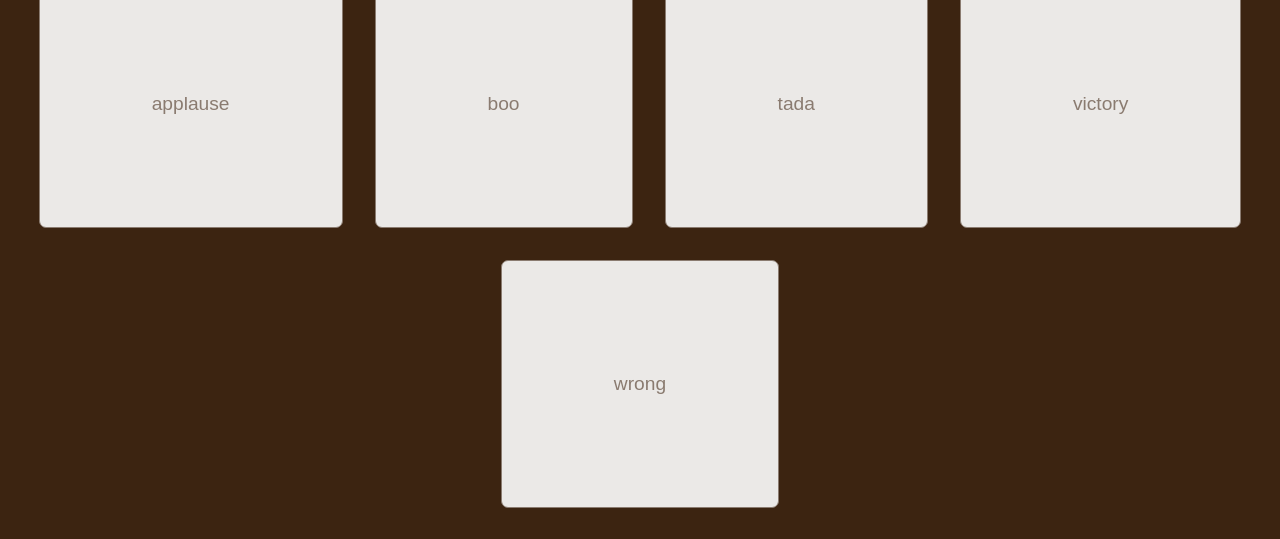
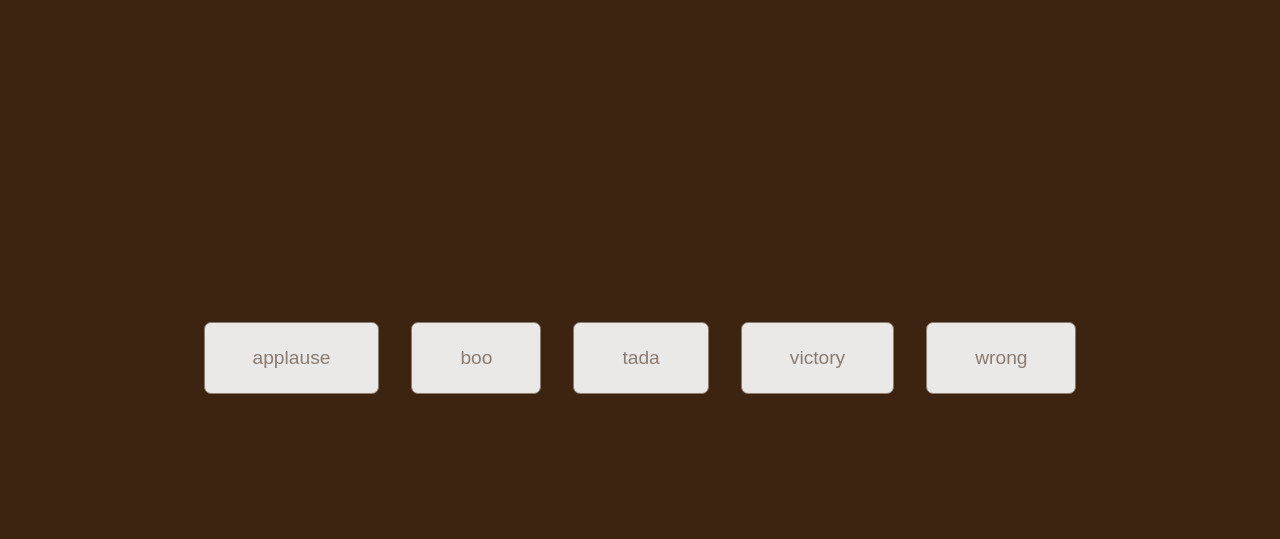
Before and after one commit to anjalig14/mi349_soundboard, a plain HTML site: page index.html in a window 1280 px wide. Shown: the part 261-800 px from the top of the page. Drawn offline with Linux system fonts and the light colour scheme.

Commit message:
"Sound Board Code"

```diff
--- a/style.css
+++ b/style.css
@@ -30,7 +30,7 @@ h1 {
 border-color: rgb(138, 123, 112);
 color: rgb(138, 123, 112);
 margin: 1rem;
-    padding: 7rem;
+padding: 1.5rem 3rem;
 font-size: 1.2rem;
 font-family: inherit;
 cursor: pointer;
```
Lines whose indentation alone changed are shown as unchanged.
